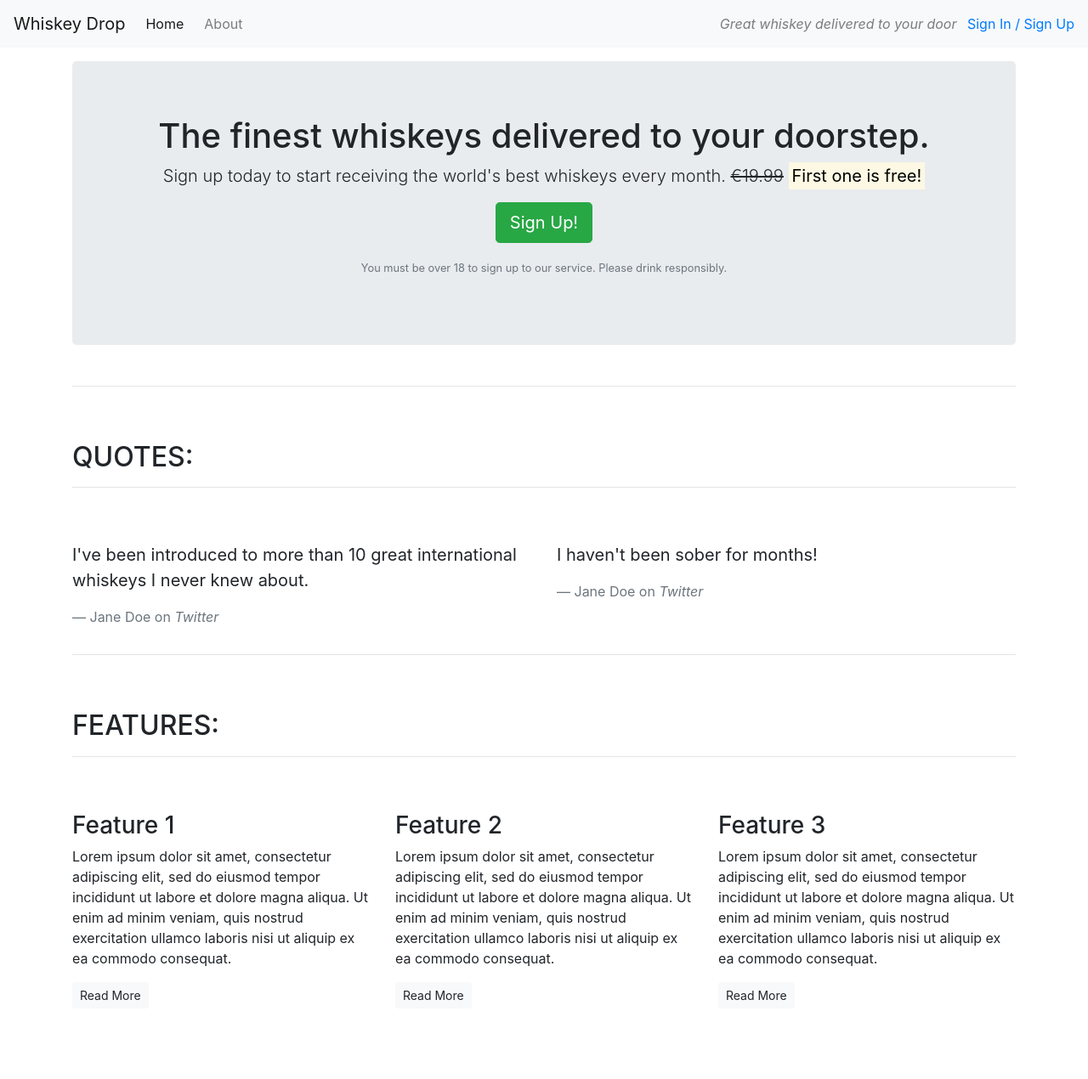
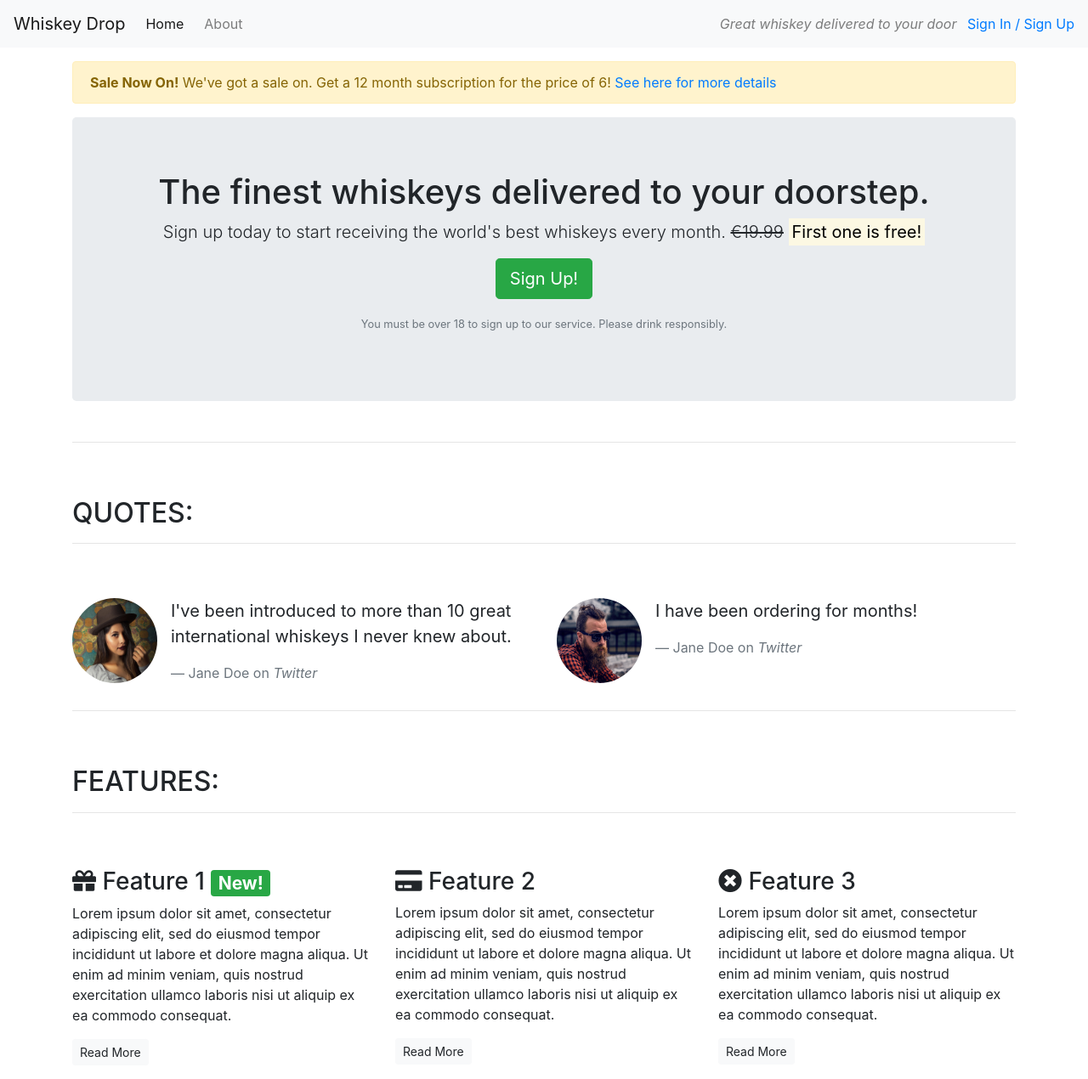
Before and after one commit to luciotorelli/mobile-first-subscription, a plain HTML site: page index.html in a window 1280 px wide. Shown: the whole page at 85% size. Before the commit the page ends 1203 px from the top, so only its background shows below. Drawn offline with nearby package versions, Linux system fonts and the light colour scheme.

Commit message:
Add images, icons and sales alert

```diff
--- a/index.html
+++ b/index.html
@@ -6,6 +6,7 @@
     <meta name="viewport" content="width=device-width, initial-scale=1.0">
     <title>Whiskey Drop | Taste a new whiskey every month</title>
     <link rel="stylesheet" href="https://maxcdn.bootstrapcdn.com/bootstrap/4.1.3/css/bootstrap.min.css">
+    <link rel="stylesheet" href="https://use.fontawesome.com/releases/v5.6.1/css/all.css" integrity="sha384-gfdkjb5BdAXd+lj+gudLWI+BXq4IuLW5IT+brZEZsLFm++aCMlF1V92rMkPaX4PP" crossorigin="anonymous">
 </head>
 
 <body>
@@ -26,6 +27,13 @@
         <!--</div>-->
     </nav>
     <article class="container mt-3">
+        <div class="row d-none d-sm-block">
+            <div class="col-12">
+                <div class="alert alert-warning">
+                    <strong>Sale Now On!</strong> We've got a sale on. Get a 12 month subscription for the price of 6! <a href="">See here for more details</a>
+                </div>
+            </div>
+        </div>
         <!-- Callout -->
         <div class="row">
             <div class="col-12">
@@ -52,16 +60,30 @@
             </div>
             <div class="row">
                 <div class="col-12 col-md-6">
+                    <div class="media">
+                        <div class="d-none d-sm-block">
+                            <img src="images/girl-image.png" class="rounded-circle mr-3" height=100 width=100>
+                        </div>
+                        <div class="media-body">
                             <blockquote class="blockquote">
                                 <p>I've been introduced to more than 10 great international whiskeys I never knew about.</p>
                                 <footer class="blockquote-footer">Jane Doe on <cite title="Twitter">Twitter</cite></footer>
                             </blockquote>
                         </div>
+                    </div>
+                </div>
                 <div class="col-12 col-md-6">
+                    <div class="media">
+                        <div class="d-none d-sm-block">
+                            <img src="images/guy-image.png" class="rounded-circle mr-3" height=100 width=100>
+                        </div>
+                        <div class="media-body">
                             <blockquote class="blockquote">
-                        <p>I haven't been sober for months!</p>
+                                <p>I have been ordering for months!</p>
                                 <footer class="blockquote-footer">Jane Doe on <cite title="Twitter">Twitter</cite></footer>
                             </blockquote>
+                        </div>
+                    </div>
                 </div>
             </div>
         </section>
@@ -78,21 +100,21 @@
             <div class="row">
                 <div class="col-12 col-md-6 col-lg-4">
                     <div class="feature">
-                        <h3>Feature 1</h3>
+                        <h3><i class="fas fa-gift d-none d-sm-inline"></i> Feature 1 <span class="badge badge-success">New!</span></h3>
                         <p>Lorem ipsum dolor sit amet, consectetur adipiscing elit, sed do eiusmod tempor incididunt ut labore et dolore magna aliqua. Ut enim ad minim veniam, quis nostrud exercitation ullamco laboris nisi ut aliquip ex ea commodo consequat.</p>
                         <p><a class="btn btn-sm btn-light" href="">Read More</a></p>
                     </div>
                 </div>
                 <div class="col-12 col-md-6 col-lg-4">
                     <div class="feature">
-                        <h3>Feature 2</h3>
+                        <h3><i class="fas fa-credit-card d-none d-sm-inline"></i> Feature 2</h3>
                         <p>Lorem ipsum dolor sit amet, consectetur adipiscing elit, sed do eiusmod tempor incididunt ut labore et dolore magna aliqua. Ut enim ad minim veniam, quis nostrud exercitation ullamco laboris nisi ut aliquip ex ea commodo consequat.</p>
                         <p><a class="btn btn-sm btn-light" href="">Read More</a></p>
                     </div>
                 </div>
                 <div class="col-12 d-md-none d-lg-block col-lg-4">
                     <div class="feature">
-                        <h3>Feature 3</h3>
+                        <h3><i class="fas fa-times-circle d-none d-sm-inline"></i> Feature 3</h3>
                         <p>Lorem ipsum dolor sit amet, consectetur adipiscing elit, sed do eiusmod tempor incididunt ut labore et dolore magna aliqua. Ut enim ad minim veniam, quis nostrud exercitation ullamco laboris nisi ut aliquip ex ea commodo consequat.</p>
                         <p><a class="btn btn-sm btn-light" href="">Read More</a></p>
                     </div>
```
Also changed, not shown: images/girl-image.png (added), images/guy-image.png (added). Lines whose indentation alone changed are shown as unchanged.
